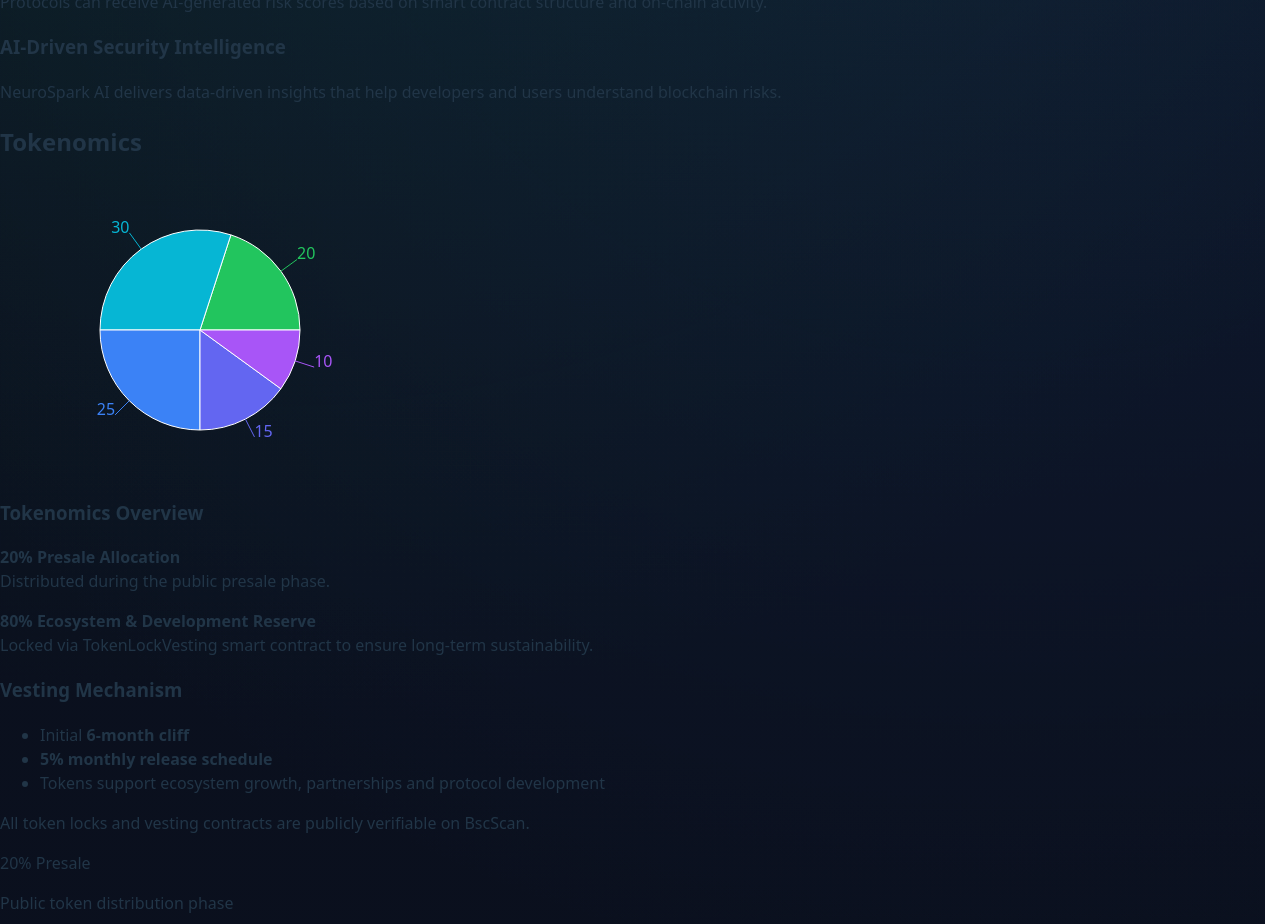
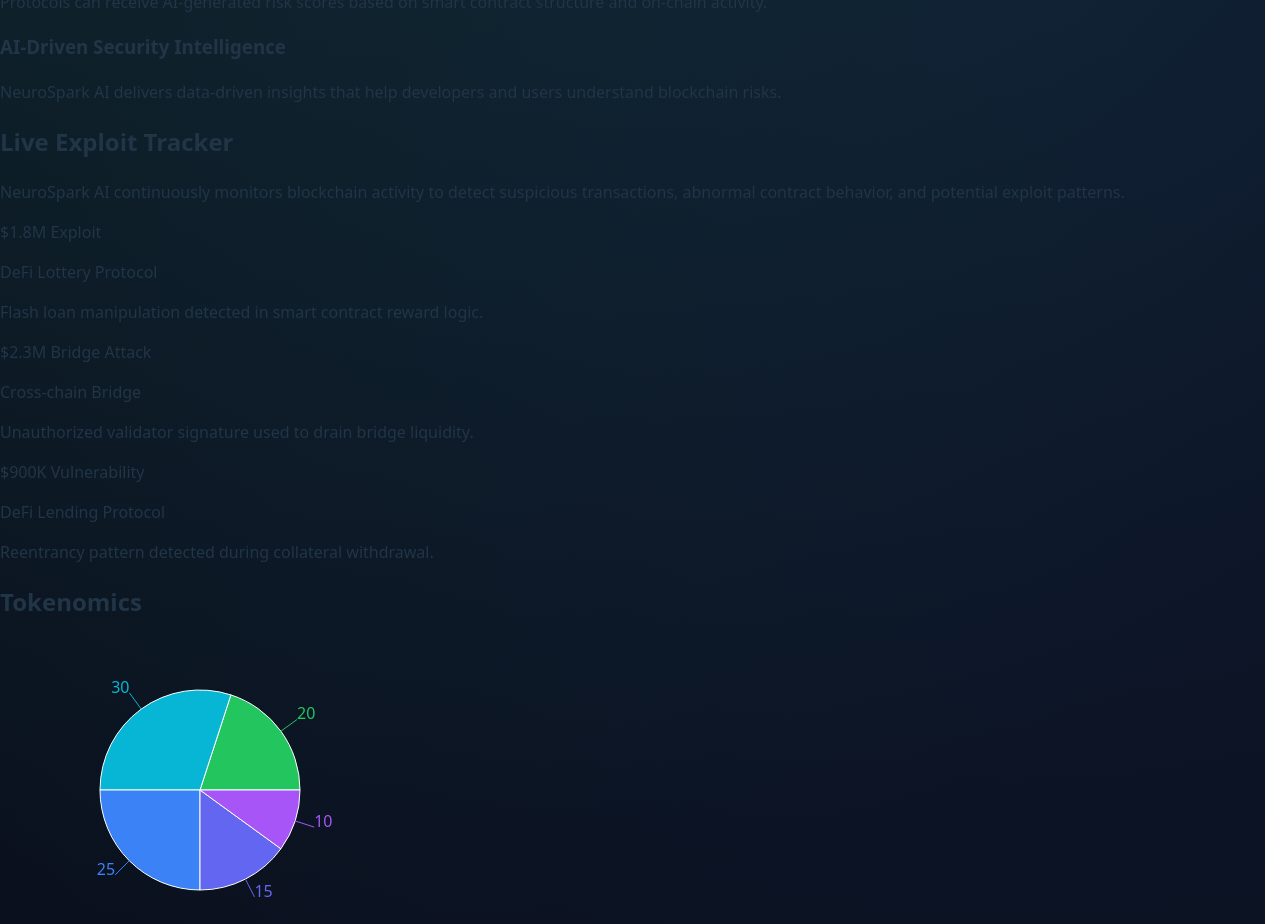
Before and after one commit to neurosparkproject-ops/neurospark-website, a React (Vite) app: page / in a window 1280 px wide. Shown: the part 1720-2644 px from the top of the page. Built offline with nearby package versions, Linux system fonts and the light colour scheme.

Commit message:
Update exploit tracker section

```diff
--- a/src/App.jsx
+++ b/src/App.jsx
@@ -242,6 +242,64 @@
 
 </section>
 
+
+{/* EXPLOIT TRACKER */}
+
+
+<section className="py-24 px-6 bg-[#020617] text-white">
+
+
+<div className="max-w-6xl mx-auto">
+
+
+<h2 className="text-4xl font-bold text-center mb-12">
+Live Exploit Tracker
+</h2>
+
+
+<p className="text-gray-400 text-center max-w-2xl mx-auto mb-16">
+NeuroSpark AI continuously monitors blockchain activity to detect suspicious
+transactions, abnormal contract behavior, and potential exploit patterns.
+</p>
+
+
+<div className="grid md:grid-cols-3 gap-8">
+
+
+<div className="bg-white/5 border border-white/10 rounded-xl p-6">
+<p className="text-red-400 font-bold text-lg">$1.8M Exploit</p>
+<p className="text-white mt-2">DeFi Lottery Protocol</p>
+<p className="text-gray-400 text-sm mt-2">
+Flash loan manipulation detected in smart contract reward logic.
+</p>
+</div>
+
+
+<div className="bg-white/5 border border-white/10 rounded-xl p-6">
+<p className="text-red-400 font-bold text-lg">$2.3M Bridge Attack</p>
+<p className="text-white mt-2">Cross-chain Bridge</p>
+<p className="text-gray-400 text-sm mt-2">
+Unauthorized validator signature used to drain bridge liquidity.
+</p>
+</div>
+
+
+<div className="bg-white/5 border border-white/10 rounded-xl p-6">
+<p className="text-yellow-400 font-bold text-lg">$900K Vulnerability</p>
+<p className="text-white mt-2">DeFi Lending Protocol</p>
+<p className="text-gray-400 text-sm mt-2">
+Reentrancy pattern detected during collateral withdrawal.
+</p>
+</div>
+
+
+</div>
+
+
+</div>
+
+
+</section>
 
       {/* TOKENOMICS */}
 <section id="tokenomics" className="py-24 px-6 bg-[#0f172a] text-white text-center">
```
